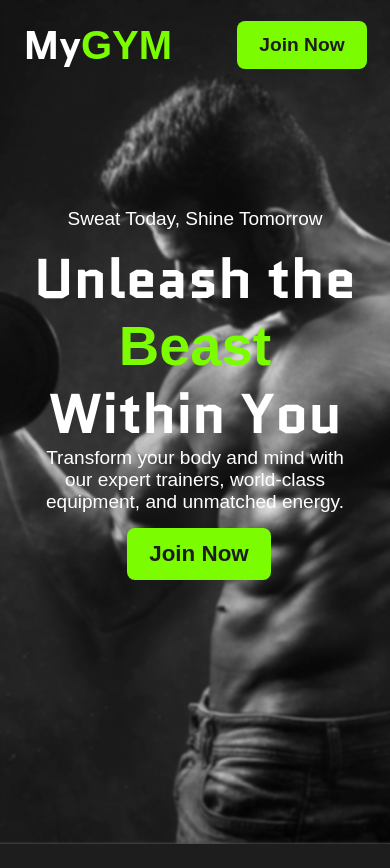
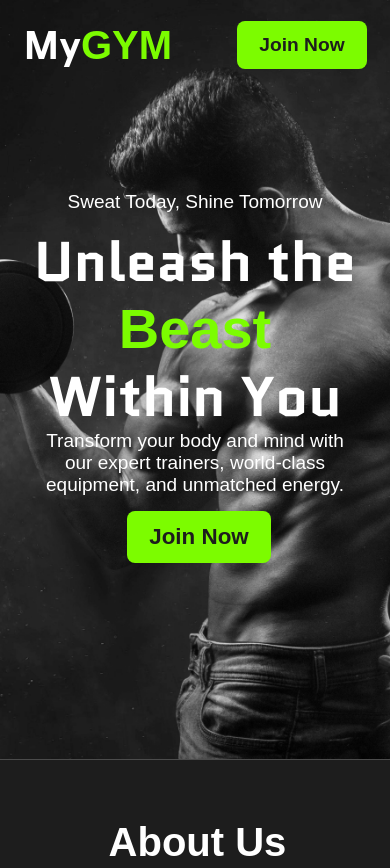
Before and after one commit to Omkar-455/MyGYM-Landing-Page, a plain HTML site: page index.html in a window 390 px wide. Shown: the top 868 px of the page. Drawn offline with Linux system fonts and the light colour scheme; a web font is replaced by a local one.

Commit message:
Code Updated

```diff
--- a/style.css
+++ b/style.css
@@ -7,9 +7,10 @@
     font-family: "Electrolize", sans-serif;
 }
 
-html{
+html {
     scroll-behavior: smooth;
 }
+
 body {
     height: 100dvh;
     width: 100dvw;
@@ -21,7 +22,7 @@ body {
 
 .hero {
     width: 100vw;
-    height: 100vh;
+    height: 100dvh;
     background-image: url(./images/gym-main.jpg);
     background-position: center 25%;
     background-size: cover;
@@ -350,19 +351,8 @@ strong {
 
 
 @media (max-width:700px) {
-    .main {
-        max-width: 88vw;
-    }
-
-    .hero::before {
-        content: "";
-        width: 100vw;
-        height: 100vh;
-        backdrop-filter: blur(1.3px);
-        display: block;
-        position: absolute;
-        top: 0;
-        z-index: -1;
+    .hero{
+        height: 90dvh;
     }
 
     .nav {
@@ -376,7 +366,7 @@ strong {
 
     .hero-text {
         width: 100%;
-        margin-top: 14vh;
+        margin-top: 12vh;
         align-items: center;
     }
 
@@ -387,6 +377,11 @@ strong {
     .hero p {
         font-size: 1.19rem;
     }
+
+    .main {
+        max-width: 88vw;
+    }
+
 
     .about-section {
         flex-direction: column;
@@ -498,7 +493,7 @@ strong {
     .plans-section {
         /* width: 90%;
         align-items: center; */
-           padding: 60px 60px 20px 60px;
+        padding: 60px 60px 20px 60px;
     }
 
     .section-title {
```
